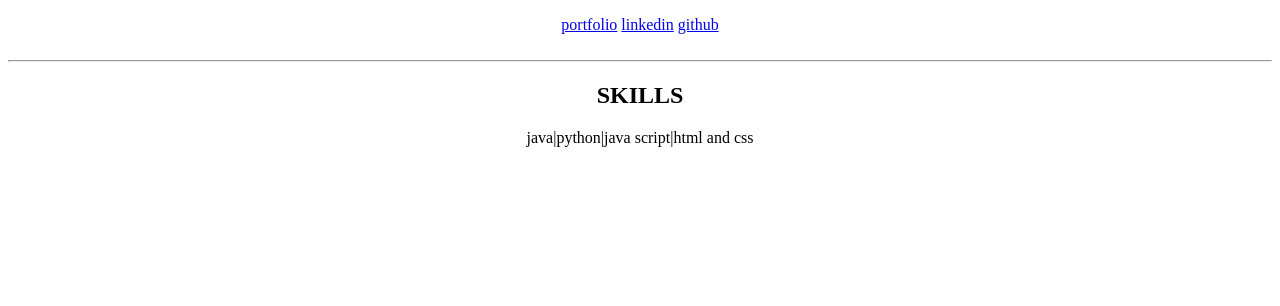
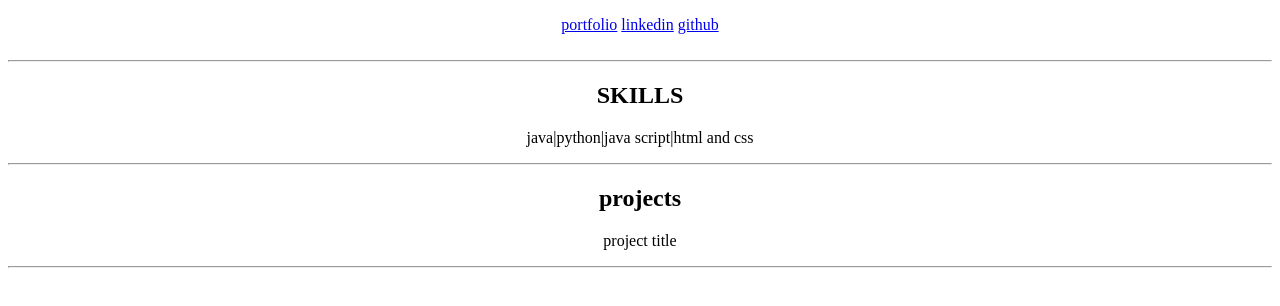
Before and after one commit to vmeghna/html-basic-resume, a plain HTML site: page index.html in a window 1280 px wide. Shown: the part 86-392 px from the top of the page. Drawn offline with Linux system fonts and the light colour scheme.

Commit message:
add project

```diff
--- a/index.html
+++ b/index.html
@@ -22,4 +22,10 @@
   <h2>SKILLS</h2>
 
   <p>java|python|java script|html and css</p>
+  <hr />
 </div>
+<div align="center">
+  <h2>projects</h2>
+  <p>project title</p>
+  <hr />
+</div>
```
